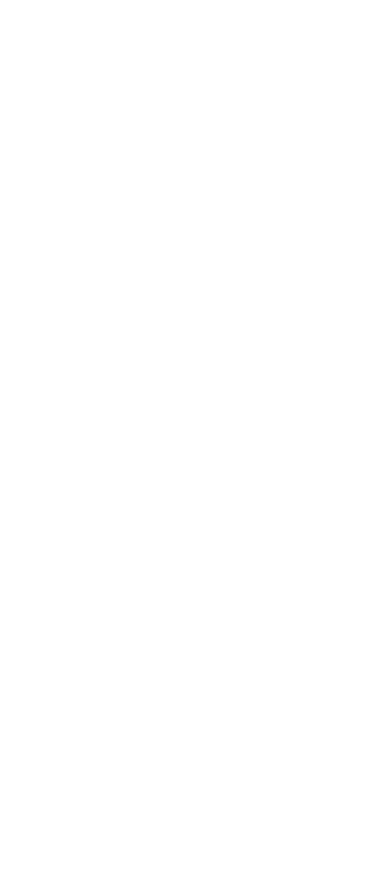
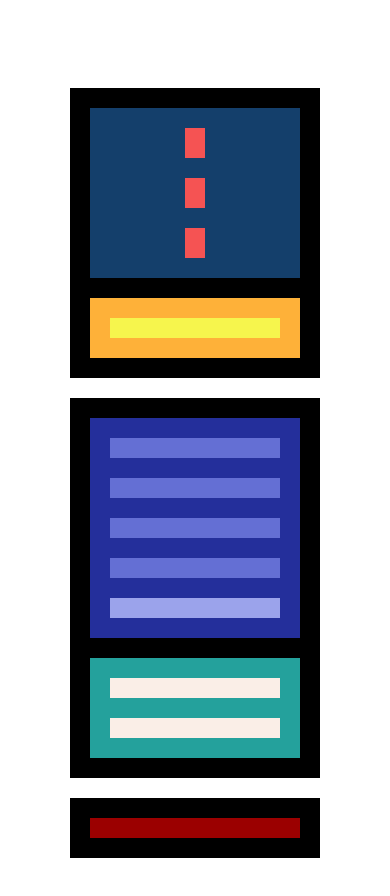
Before and after one commit to FernandoBarros12/PaginaPractica, a plain HTML site: page index.html in a window 390 px wide. Before the commit the page ends 844 px from the top, so only its background shows below. Drawn offline with Linux system fonts and the light colour scheme.

Commit message:
Architecture and responsive desing of the page

```diff
--- a/estilos.css
+++ b/estilos.css
@@ -0,0 +1,103 @@
+*{
+    margin: 10px;
+    padding: 10px;
+    box-sizing: border-box;
+}
+.padre{
+    display: flex;
+    flex-flow: column nowrap;
+}
+    .header{
+        background-color: #000;
+        display: flex;
+        flex-flow: column nowrap;
+    }
+        .menu{
+            background-color: #143F6B;
+            display: flex;
+            flex-flow: row nowrap;
+            height: 100px;
+            align-items: center;
+        }
+            .logo{
+                background-color: #F55353;
+                flex: 1 1 auto;
+                height: 30px;
+            }
+            .nav{
+                background-color: #F55353;
+                flex: 5 1 auto;
+                height: 30px;
+            }
+            .social{
+                background-color: #F55353;
+                flex: 1 1 auto;
+                height: 30px;
+            }
+        .texto-principal{
+            background-color: #FEB139;
+        }
+            h1{
+                background-color: #F6F54D;
+            }
+    .section{
+        background-color: #000;
+        display: flex;
+    }
+        .articulos{
+            background-color: #242F9B;
+            flex: 2 1 auto;
+            display: flex;
+            flex-flow: row wrap;
+        }
+            .article{
+                background-color: #646FD4;
+                flex: 1 1 40%;
+            }
+            .navegacion{
+                background-color: #9BA3EB;
+                flex: 1 1 100%;
+            }
+        .aside{
+            background-color: #24A19C;
+            flex: 1 1 auto;
+        }
+            .publicidad{
+                background-color: #FAEEE7;
+            }
+    .footer{
+        background-color: #000;
+        display: flex;
+        justify-content: center;
+    }
+        .pie{
+            background-color: #9B0000;
+            width: 300px;
+        }
+@media all and (max-width: 800px){
+    .section{
+        flex-direction: column;
+    }
+    .menu{
+        flex-direction: column;
+        height: auto;
+    }
+    .aside{
+        display: flex;
+        justify-content: center;
+    }
+}
+
+@media all and (max-width: 600px) {
+    .articulos{
+        flex-direction: column;
+    }
+
+}
+
+@media all and (max-width: 400px) {
+    .aside{
+        flex-direction: column;
+    }
+
+}
--- a/index.html
+++ b/index.html
@@ -16,8 +16,26 @@
                 <div class="nav"></div>
                 <div class="social"></div>
             </div>
+            <div class="texto-principal">
+                <h1></h1>
+            </div>
         </header>
-
+        <section class="section">
+            <div class="articulos">
+                <article class="article"></article>
+                <article class="article"></article>
+                <article class="article"></article>
+                <article class="article"></article>
+                <nav class="navegacion"></nav>
+            </div>
+            <aside class="aside">
+                <div class="publicidad"></div>
+                <div class="publicidad"></div>
+            </aside>
+        </section>
+        <footer class="footer">
+            <nav class="pie"></nav>
+        </footer>
     </div>
 </body>
 </html>
```
